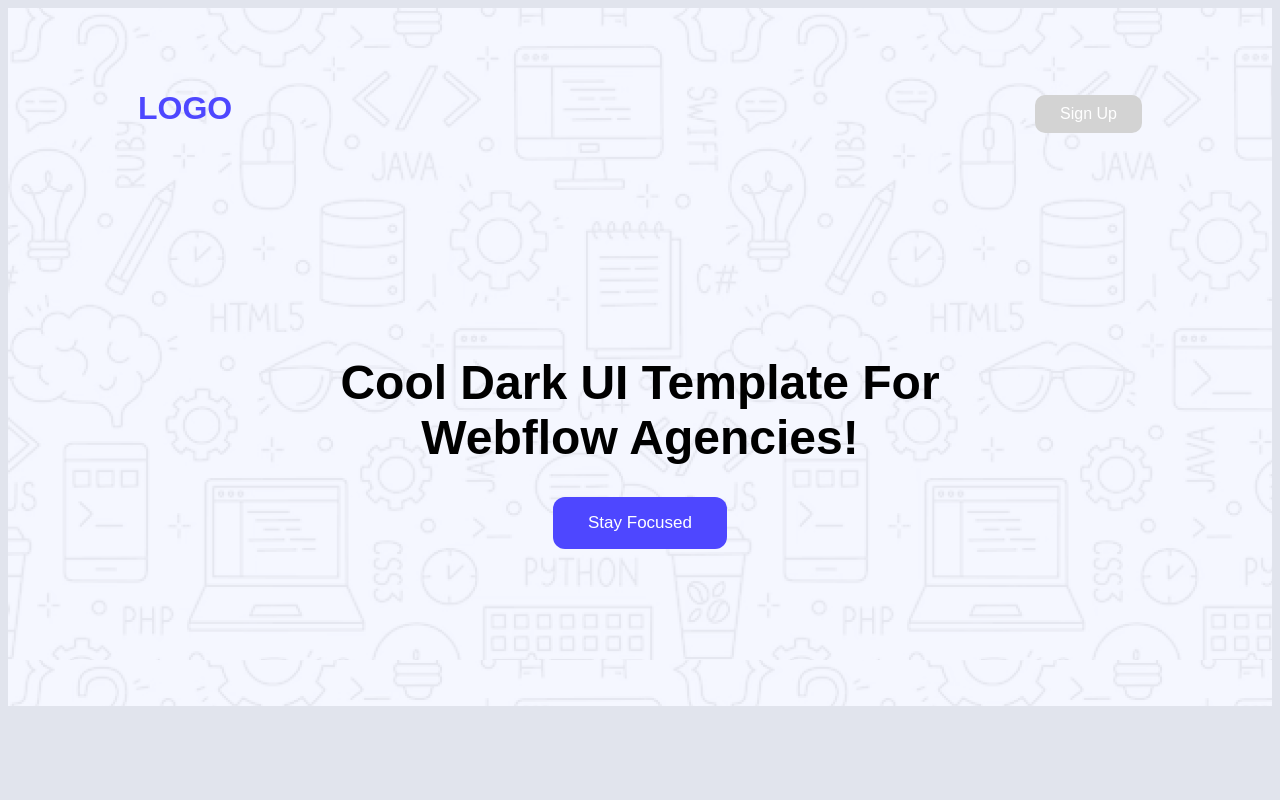
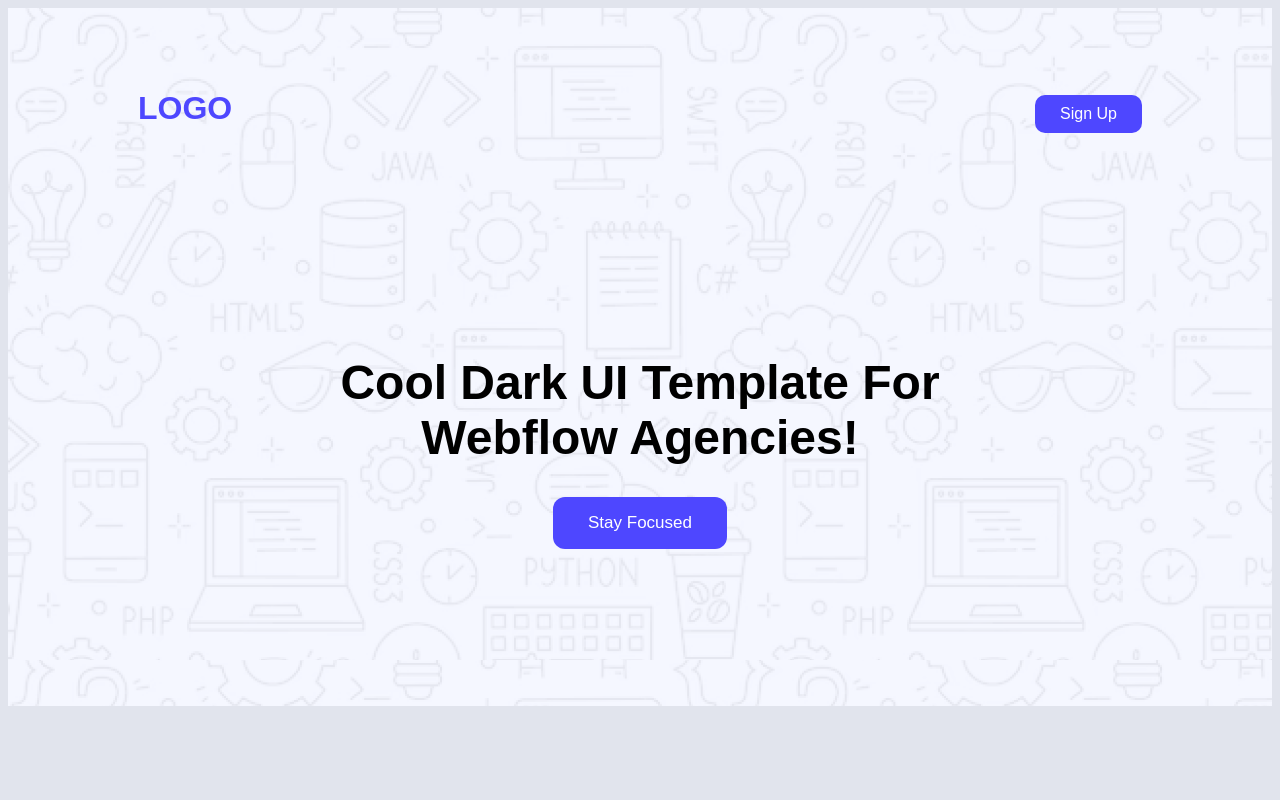
Before and after one commit to theSayedAyon/my-first-assignment, a plain HTML site: page index.html in a window 1280 px wide. Shown: the top 800 px of the page. Drawn offline with Linux system fonts and the light colour scheme.

Commit message:
update one

```diff
--- a/styles/nav style.css
+++ b/styles/nav style.css
@@ -28,7 +28,7 @@ nav p {
     padding: 10px 25px;
     border-radius: 10px;
     color: white;
-    background-color: #d3d3d3;
+    background-color: #4E47FF;
     font-size: 16px;
 }
 
```
